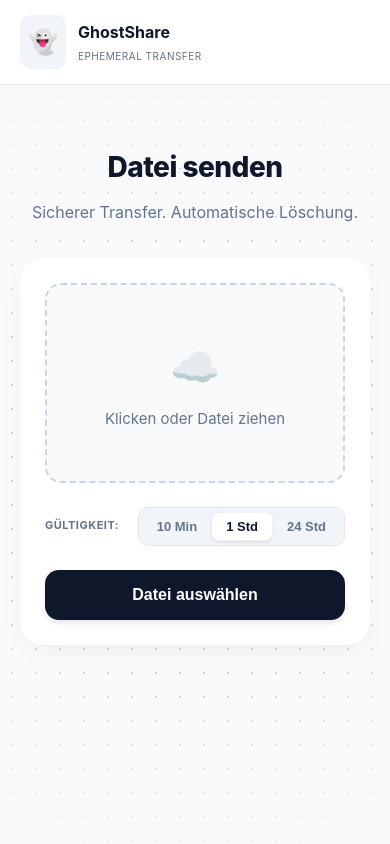
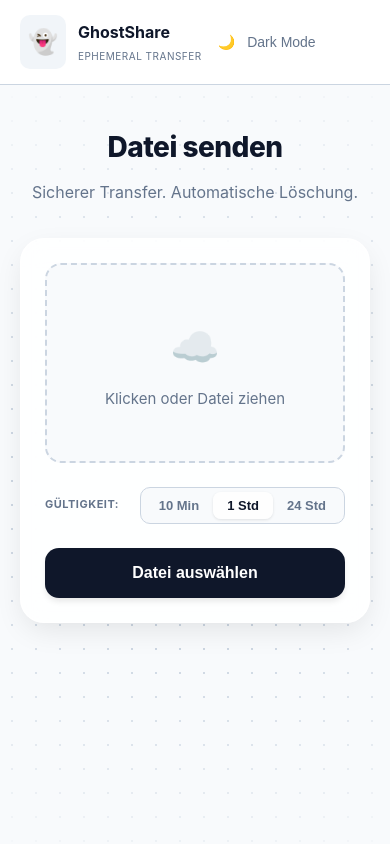
Before and after one commit to mxrs04/ghostshare, a Vue app in the folder frontend/: page / in a window 390 px wide. Built offline with nearby package versions, Linux system fonts and the light colour scheme.

Commit message:
Design: Add Dark Mode and fix Mobile Scroll

```diff
--- a/frontend/src/views/HomeView.vue
+++ b/frontend/src/views/HomeView.vue
@@ -4,37 +4,33 @@ import { ref } from 'vue'
 // --- KONFIGURATION ---
 const BACKEND_URL = "https://ghostshare-aa6g.onrender.com";
 
-// --- STATE VARIABLES ---
+// --- STATE ---
+const isDarkMode = ref(false) // Standard: Light Mode
 const isDragOver = ref(false)
 const isUploading = ref(false)
 const uploadSuccess = ref(false)
 const downloadLink = ref("")
 const errorMessage = ref("")
-const selectedDuration = ref(60) // Standard: 60 Minuten
-
-// Referenz für das versteckte Input-Feld
+const selectedDuration = ref(60)
 const fileInput = ref(null)
 
-// --- EVENT HANDLER ---
+// --- FUNKTIONEN ---
 
-// Datei per Drag & Drop
+function toggleTheme() {
+  isDarkMode.value = !isDarkMode.value
+}
+
 async function onDrop(e) {
   isDragOver.value = false
   const files = e.dataTransfer.files
-  if (files.length > 0) {
-    await uploadFile(files[0])
-  }
+  if (files.length > 0) await uploadFile(files[0])
 }
 
-// Datei per Klick auswählen
 function onFileSelect(e) {
   const files = e.target.files
-  if (files.length > 0) {
-    uploadFile(files[0])
-  }
+  if (files.length > 0) uploadFile(files[0])
 }
 
-// Upload Logik
 async function uploadFile(file) {
   isUploading.value = true
   errorMessage.value = ""
@@ -51,12 +47,11 @@ async function uploadFile(file) {
     })
 
     if (!response.ok) {
-      if (response.status === 413) throw new Error("Datei ist zu groß (Max 50MB)");
+      if (response.status === 413) throw new Error("Datei zu groß (>50MB)");
       throw new Error("Upload fehlgeschlagen");
     }
 
     const data = await response.json()
-    // Download-Link zusammenbauen
     downloadLink.value = `${BACKEND_URL}/api/files/download/${data.filename}`
     uploadSuccess.value = true
 
@@ -65,19 +60,18 @@ async function uploadFile(file) {
     errorMessage.value = error.message || "Server antwortet nicht."
   } finally {
     isUploading.value = false
-    // Input zurücksetzen, damit man die gleiche Datei nochmal wählen könnte
     if (fileInput.value) fileInput.value.value = ""
   }
 }
 
-// Link kopieren Funktion
 function copyLink() {
   navigator.clipboard.writeText(downloadLink.value)
-  alert("Link in die Zwischenablage kopiert!")
+  alert("Link kopiert!")
 }
 </script>
 
 <template>
+  <div class="app-container" :class="{ 'dark': isDarkMode }">
     <div class="layout-wrapper">
 
       <aside class="sidebar">
@@ -92,16 +86,17 @@ function copyLink() {
         <nav class="nav-menu">
           <button class="nav-item active">
             <span class="icon">⚡</span>
-          <span class="label-text">Neuer Transfer</span>
+            <span class="label-text">Transfer</span>
           </button>
-        <button class="nav-item">
-          <span class="icon">📂</span>
-          <span class="label-text">Aktive Dateien</span>
+
+          <button class="nav-item" @click="toggleTheme">
+            <span class="icon">{{ isDarkMode ? '☀️' : '🌙' }}</span>
+            <span class="label-text">{{ isDarkMode ? 'Light Mode' : 'Dark Mode' }}</span>
           </button>
         </nav>
 
         <div class="sidebar-footer">
-        Version 2.0 • Secure
+          Version 2.1 • Secure
         </div>
       </aside>
 
@@ -121,17 +116,12 @@ function copyLink() {
               @drop.prevent="onDrop"
               @click="fileInput.click()"
             >
-            <input
-              type="file"
-              ref="fileInput"
-              style="display: none"
-              @change="onFileSelect"
-            >
-
+              <input type="file" ref="fileInput" style="display: none" @change="onFileSelect">
               <div class="dropzone-content">
-              <span class="cloud-icon" v-if="!isUploading">☁️</span>
+                <span class="cloud-icon" v-if="!isUploading">
+                  {{ isDarkMode ? '☁️' : '☁️' }}
+                </span>
                 <span class="cloud-icon spin" v-else>⏳</span>
-
                 <p v-if="!isUploading">Klicken oder Datei ziehen</p>
                 <p v-else>Wird hochgeladen...</p>
               </div>
@@ -140,31 +130,15 @@ function copyLink() {
             <div class="settings-row">
               <span class="label">GÜLTIGKEIT:</span>
               <div class="toggle-group">
-              <button
-                class="toggle-btn"
-                :class="{ active: selectedDuration === 10 }"
-                @click="selectedDuration = 10"
-              >10 Min</button>
-              <button
-                class="toggle-btn"
-                :class="{ active: selectedDuration === 60 }"
-                @click="selectedDuration = 60"
-              >1 Std</button>
-              <button
-                class="toggle-btn"
-                :class="{ active: selectedDuration === 1440 }"
-                @click="selectedDuration = 1440"
-              >24 Std</button>
+                <button class="toggle-btn" :class="{ active: selectedDuration === 10 }" @click="selectedDuration = 10">10 Min</button>
+                <button class="toggle-btn" :class="{ active: selectedDuration === 60 }" @click="selectedDuration = 60">1 Std</button>
+                <button class="toggle-btn" :class="{ active: selectedDuration === 1440 }" @click="selectedDuration = 1440">24 Std</button>
               </div>
             </div>
 
             <p v-if="errorMessage" class="error-msg">{{ errorMessage }}</p>
 
-          <button
-            class="start-btn"
-            @click="fileInput.click()"
-            :disabled="isUploading"
-          >
+            <button class="start-btn" @click="fileInput.click()" :disabled="isUploading">
               {{ isUploading ? 'Bitte warten...' : 'Datei auswählen' }}
             </button>
           </div>
@@ -172,47 +146,88 @@ function copyLink() {
           <div class="upload-card success-card" v-else>
             <div class="success-content">
               <div class="success-icon">🎉</div>
-            <h2 class="success-title">Upload erfolgreich!</h2>
-            <p class="success-desc">Deine Datei ist jetzt online.</p>
-
-            <div class="link-box">
-              {{ downloadLink }}
-            </div>
-
+              <h2 class="success-title">Datei ist online!</h2>
+              <p class="success-desc">Der Link ist bereit zum Teilen.</p>
+              <div class="link-box">{{ downloadLink }}</div>
               <button class="start-btn" @click="copyLink">Link kopieren</button>
-
-            <button class="reset-btn" @click="uploadSuccess = false">
-              Weitere Datei senden
-            </button>
+              <button class="reset-btn" @click="uploadSuccess = false">Weitere Datei</button>
             </div>
           </div>
 
         </div>
       </main>
     </div>
+  </div>
 </template>
 
 <style scoped>
+/* --- CSS VARIABLES FÜR THEMES --- */
+.app-container {
+  /* LIGHT MODE (Standard) */
+  --bg-color: #f8fafc;
+  --sidebar-bg: #ffffff;
+  --text-main: #0f172a;
+  --text-sub: #64748b;
+  --card-bg: rgba(255, 255, 255, 0.85);
+  --card-border: rgba(255, 255, 255, 0.8);
+  --pattern-color: #cbd5e1;
+  --accent-color: #0f172a;
+  --accent-hover: #1e293b;
+  --dropzone-bg: #f8fafc;
+  --dropzone-border: #cbd5e1;
+  --btn-text: #ffffff;
+  --nav-hover: #f1f5f9;
+  --nav-active-bg: #eff6ff;
+  --nav-active-text: #2563eb;
+
+  width: 100%;
+  min-height: 100vh; /* WICHTIG für iPhone Scroll */
+  transition: background-color 0.3s ease, color 0.3s ease;
+}
+
+.app-container.dark {
+  /* DARK MODE */
+  --bg-color: #020617; /* Sehr dunkles Blau/Schwarz */
+  --sidebar-bg: #0f172a;
+  --text-main: #f1f5f9;
+  --text-sub: #94a3b8;
+  --card-bg: rgba(15, 23, 42, 0.7);
+  --card-border: rgba(255, 255, 255, 0.1);
+  --pattern-color: #1e293b; /* Dunklere Punkte */
+  --accent-color: #3b82f6; /* Helles Blau als Akzent */
+  --accent-hover: #2563eb;
+  --dropzone-bg: #1e293b;
+  --dropzone-border: #334155;
+  --btn-text: #ffffff;
+  --nav-hover: #1e293b;
+  --nav-active-bg: #1e293b;
+  --nav-active-text: #60a5fa;
+}
+
 /* --- LAYOUT --- */
 .layout-wrapper {
   display: flex;
   width: 100%;
-  height: 100%;
-  overflow: hidden;
+  min-height: 100vh;
+  background-color: var(--bg-color);
+  transition: background-color 0.3s ease;
 }
 
 /* --- SIDEBAR --- */
 .sidebar {
   width: 280px;
-  height: 100%;
-  background-color: #ffffff;
-  border-right: 1px solid rgba(0,0,0,0.06);
+  background-color: var(--sidebar-bg);
+  border-right: 1px solid rgba(0,0,0,0.05);
   display: flex;
   flex-direction: column;
   padding: 32px;
   flex-shrink: 0;
   z-index: 50;
-  transition: all 0.3s ease;
+  transition: background-color 0.3s ease, border-color 0.3s ease;
+}
+
+.dark .sidebar {
+  border-right: 1px solid rgba(255,255,255,0.05);
 }
 
 .brand {
@@ -224,20 +239,22 @@ function copyLink() {
 
 .logo-icon {
   font-size: 24px;
-  background: #f1f5f9;
+  background: var(--nav-hover);
   padding: 8px;
   border-radius: 10px;
+  transition: background-color 0.3s;
 }
 
 .brand-title {
   font-weight: 700;
   font-size: 16px;
-  color: #0f172a;
+  color: var(--text-main);
+  transition: color 0.3s;
 }
 
 .brand-subtitle {
   font-size: 10px;
-  color: #64748b;
+  color: var(--text-sub);
   letter-spacing: 0.5px;
   text-transform: uppercase;
   margin-top: 2px;
@@ -260,25 +277,25 @@ function copyLink() {
   border-radius: 8px;
   font-size: 14px;
   font-weight: 600;
-  color: #334155;
+  color: var(--text-sub);
   cursor: pointer;
   text-align: left;
   transition: all 0.2s;
 }
 
 .nav-item.active {
-  background-color: #eff6ff;
-  color: #2563eb;
+  background-color: var(--nav-active-bg);
+  color: var(--nav-active-text);
 }
 
 .nav-item:hover:not(.active) {
-  background-color: #f8fafc;
-  color: #0f172a;
+  background-color: var(--nav-hover);
+  color: var(--text-main);
 }
 
 .sidebar-footer {
   font-size: 11px;
-  color: #94a3b8;
+  color: var(--text-sub);
   text-align: center;
   margin-top: auto;
 }
@@ -291,18 +308,21 @@ function copyLink() {
   justify-content: center;
   align-items: center;
   width: 100%;
-  height: 100%;
-  background-color: #f8fafc;
+  /* Fix für Scrolling */
+  min-height: 100vh;
+  padding: 20px;
 }
 
 .background-pattern {
   position: absolute;
   top: 0; left: 0; right: 0; bottom: 0;
   z-index: 0;
-  background-image: radial-gradient(#cbd5e1 1.5px, transparent 1.5px);
+  /* Das Pattern nutzt jetzt die Variable */
+  background-image: radial-gradient(var(--pattern-color) 1.5px, transparent 1.5px);
   background-size: 24px 24px;
-  mask-image: radial-gradient(circle at center, black 50%, transparent 100%);
-  -webkit-mask-image: radial-gradient(circle at center, black 50%, transparent 100%);
+  mask-image: radial-gradient(circle at center, black 40%, transparent 100%);
+  -webkit-mask-image: radial-gradient(circle at center, black 40%, transparent 100%);
+  pointer-events: none;
 }
 
 .center-content {
@@ -310,7 +330,6 @@ function copyLink() {
   z-index: 10;
   width: 100%;
   max-width: 520px;
-  padding: 20px;
   text-align: center;
 }
 
@@ -318,55 +337,49 @@ function copyLink() {
 .headline {
   font-size: 32px;
   font-weight: 800;
-  color: #0f172a;
+  color: var(--text-main);
   margin: 0 0 10px 0;
   letter-spacing: -0.5px;
+  transition: color 0.3s;
 }
 
 .subheadline {
   font-size: 16px;
-  color: #64748b;
+  color: var(--text-sub);
   margin-bottom: 32px;
+  transition: color 0.3s;
 }
 
 .upload-card {
-  background: rgba(255, 255, 255, 0.95);
-  backdrop-filter: blur(10px);
+  background: var(--card-bg);
+  backdrop-filter: blur(12px);
   padding: 32px;
   border-radius: 24px;
-  box-shadow:
-    0 10px 30px -5px rgba(0, 0, 0, 0.05),
-    0 4px 6px -2px rgba(0, 0, 0, 0.02);
-  border: 1px solid rgba(255, 255, 255, 0.8);
-  transition: height 0.3s ease;
+  box-shadow: 0 10px 30px -5px rgba(0, 0, 0, 0.1);
+  border: 1px solid var(--card-border);
+  transition: all 0.3s ease;
 }
 
 .dropzone {
-  border: 2px dashed #cbd5e1;
+  border: 2px dashed var(--dropzone-border);
   border-radius: 16px;
   height: 200px;
   display: flex;
   justify-content: center;
   align-items: center;
-  background-color: #f8fafc;
+  background-color: var(--dropzone-bg);
   cursor: pointer;
   transition: all 0.2s ease;
   margin-bottom: 24px;
 }
 
 .dropzone:hover, .dropzone.drag-over {
-  border-color: #3b82f6;
-  background-color: #eff6ff;
-}
-
-.dropzone.uploading {
-  cursor: wait;
-  opacity: 0.7;
-  pointer-events: none;
+  border-color: var(--accent-color);
+  opacity: 0.8;
 }
 
 .dropzone-content {
-  color: #64748b;
+  color: var(--text-sub);
   display: flex;
   flex-direction: column;
   align-items: center;
@@ -375,16 +388,13 @@ function copyLink() {
 
 .cloud-icon {
   font-size: 40px;
-  color: #94a3b8;
 }
 
 .cloud-icon.spin {
   animation: spin 1s linear infinite;
 }
 
-@keyframes spin {
-  100% { transform: rotate(360deg); }
-}
+@keyframes spin { 100% { transform: rotate(360deg); } }
 
 .settings-row {
   display: flex;
@@ -396,17 +406,17 @@ function copyLink() {
 .label {
   font-size: 11px;
   font-weight: 700;
-  color: #64748b;
+  color: var(--text-sub);
   letter-spacing: 0.5px;
   text-transform: uppercase;
 }
 
 .toggle-group {
-  background: #f1f5f9;
+  background: var(--dropzone-bg);
   padding: 4px;
   border-radius: 10px;
   display: flex;
-  border: 1px solid #e2e8f0;
+  border: 1px solid var(--dropzone-border);
 }
 
 .toggle-btn {
@@ -415,23 +425,29 @@ function copyLink() {
   padding: 6px 14px;
   font-size: 13px;
   font-weight: 600;
-  color: #64748b;
+  color: var(--text-sub);
   cursor: pointer;
   border-radius: 8px;
+  transition: all 0.2s;
 }
 
 .toggle-btn.active {
-  background: white;
-  color: #0f172a;
+  background: var(--card-bg);
+  color: var(--text-main);
   box-shadow: 0 1px 3px rgba(0,0,0,0.1);
-  border: 1px solid rgba(0,0,0,0.05);
+}
+
+/* Spezialfall Dark Mode Toggle Active */
+.dark .toggle-btn.active {
+  background: #334155;
+  color: #fff;
 }
 
 .start-btn {
   width: 100%;
   padding: 16px;
-  background-color: #0f172a;
-  color: white;
+  background-color: var(--accent-color);
+  color: var(--btn-text);
   border: none;
   border-radius: 14px;
   font-size: 16px;
@@ -442,12 +458,12 @@ function copyLink() {
 }
 
 .start-btn:hover:not(:disabled) {
-  background-color: #1e293b;
+  background-color: var(--accent-hover);
   transform: translateY(-1px);
 }
 
 .start-btn:disabled {
-  opacity: 0.7;
+  opacity: 0.6;
   cursor: not-allowed;
 }
 
@@ -455,60 +471,48 @@ function copyLink() {
   color: #ef4444;
   font-size: 12px;
   margin-bottom: 16px;
-  background: #fef2f2;
+  background: rgba(254, 242, 242, 0.5);
   padding: 8px;
   border-radius: 8px;
 }
 
-/* SUCCESS STATE STYLES */
+/* SUCCESS STATE */
 .success-content {
   text-align: center;
   padding: 10px 0;
 }
-
-.success-icon {
-  font-size: 48px;
-  margin-bottom: 16px;
-}
-
 .success-title {
-  color: #0f172a;
+  color: var(--text-main);
   font-size: 24px;
   font-weight: 700;
   margin: 0 0 8px 0;
 }
-
 .success-desc {
-  color: #64748b;
+  color: var(--text-sub);
   font-size: 14px;
   margin-bottom: 24px;
 }
-
 .link-box {
-  background: #f1f5f9;
+  background: var(--dropzone-bg);
   padding: 12px;
   border-radius: 10px;
-  border: 1px solid #e2e8f0;
-  color: #334155;
+  border: 1px solid var(--dropzone-border);
+  color: var(--text-main);
   font-family: monospace;
   font-size: 12px;
   word-break: break-all;
   margin-bottom: 24px;
 }
-
 .reset-btn {
   margin-top: 16px;
   background: none;
   border: none;
-  color: #64748b;
+  color: var(--text-sub);
   font-size: 13px;
   cursor: pointer;
   text-decoration: underline;
 }
-
-.reset-btn:hover {
-  color: #0f172a;
-}
+.reset-btn:hover { color: var(--text-main); }
 
 /* --- MOBILE --- */
 @media (max-width: 768px) {
@@ -518,35 +522,31 @@ function copyLink() {
 
   .sidebar {
     width: 100%;
-    height: auto;
     padding: 15px 20px;
     border-right: none;
-    border-bottom: 1px solid #e2e8f0;
+    border-bottom: 1px solid var(--dropzone-border);
     flex-direction: row;
     justify-content: space-between;
     align-items: center;
   }
 
-  .brand {
-    margin-bottom: 0;
-  }
+  .brand { margin-bottom: 0; }
 
-  .nav-menu, .sidebar-footer {
+  /* Auf Handy zeigen wir nur den Toggle, den Rest blenden wir aus Platzgründen aus oder man macht ein Hamburger Menü */
+  .nav-menu button:not(:last-child), .sidebar-footer {
     display: none;
   }
 
   .main-content {
-    height: calc(100vh - 70px);
-    align-items: flex-start;
+    /* WICHTIG FÜR SCROLLING FIX */
+    height: auto;
+    min-height: calc(100vh - 70px);
+    align-items: flex-start; /* Oben ausrichten */
     padding-top: 40px;
+    padding-bottom: 40px; /* Platz unten lassen */
   }
 
-  .headline {
-    font-size: 28px;
-  }
-
-  .upload-card {
-    padding: 24px;
-  }
+  .headline { font-size: 28px; }
+  .upload-card { padding: 24px; }
 }
 </style>
```
Lines whose indentation alone changed are shown as unchanged.
